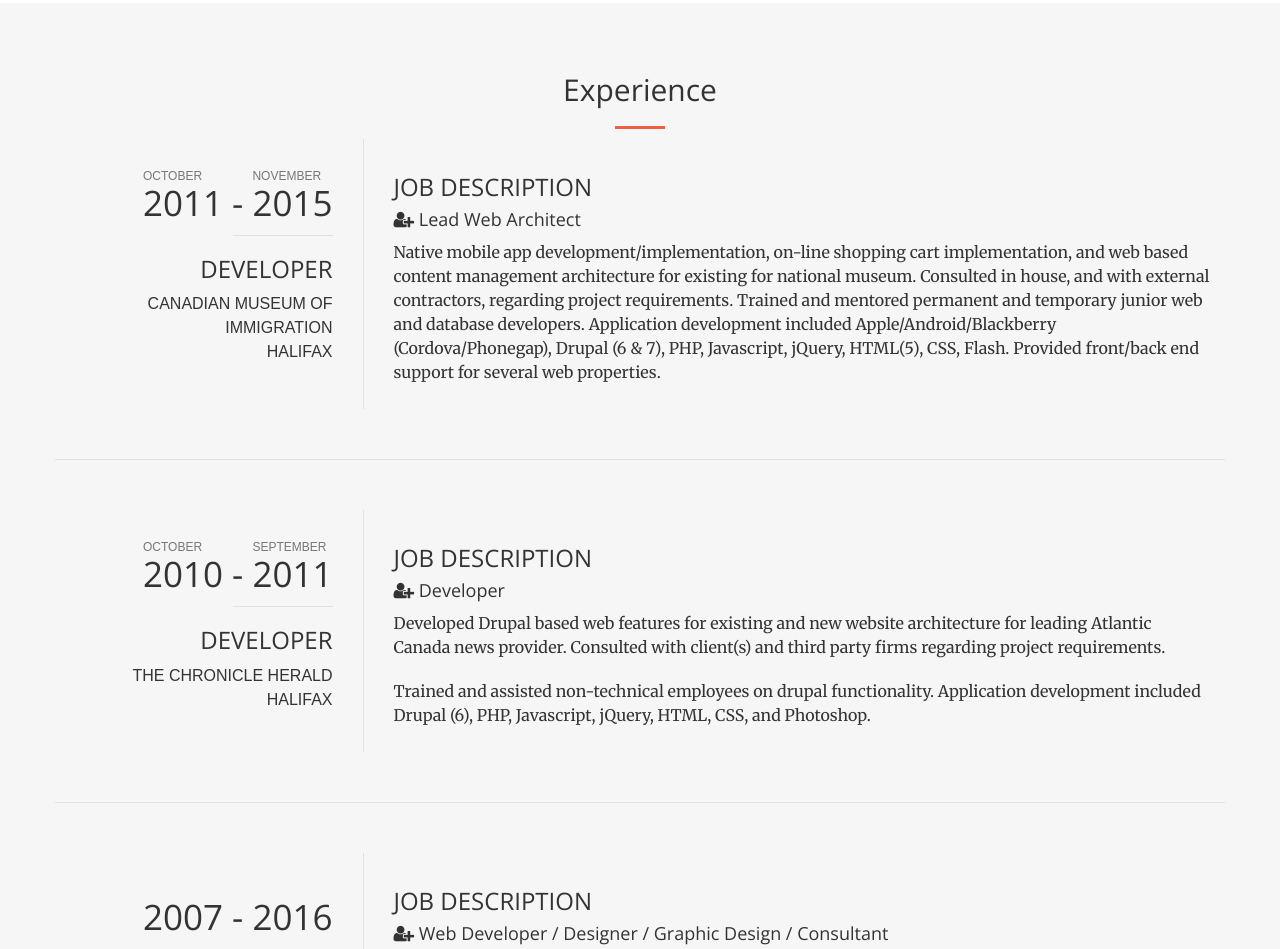
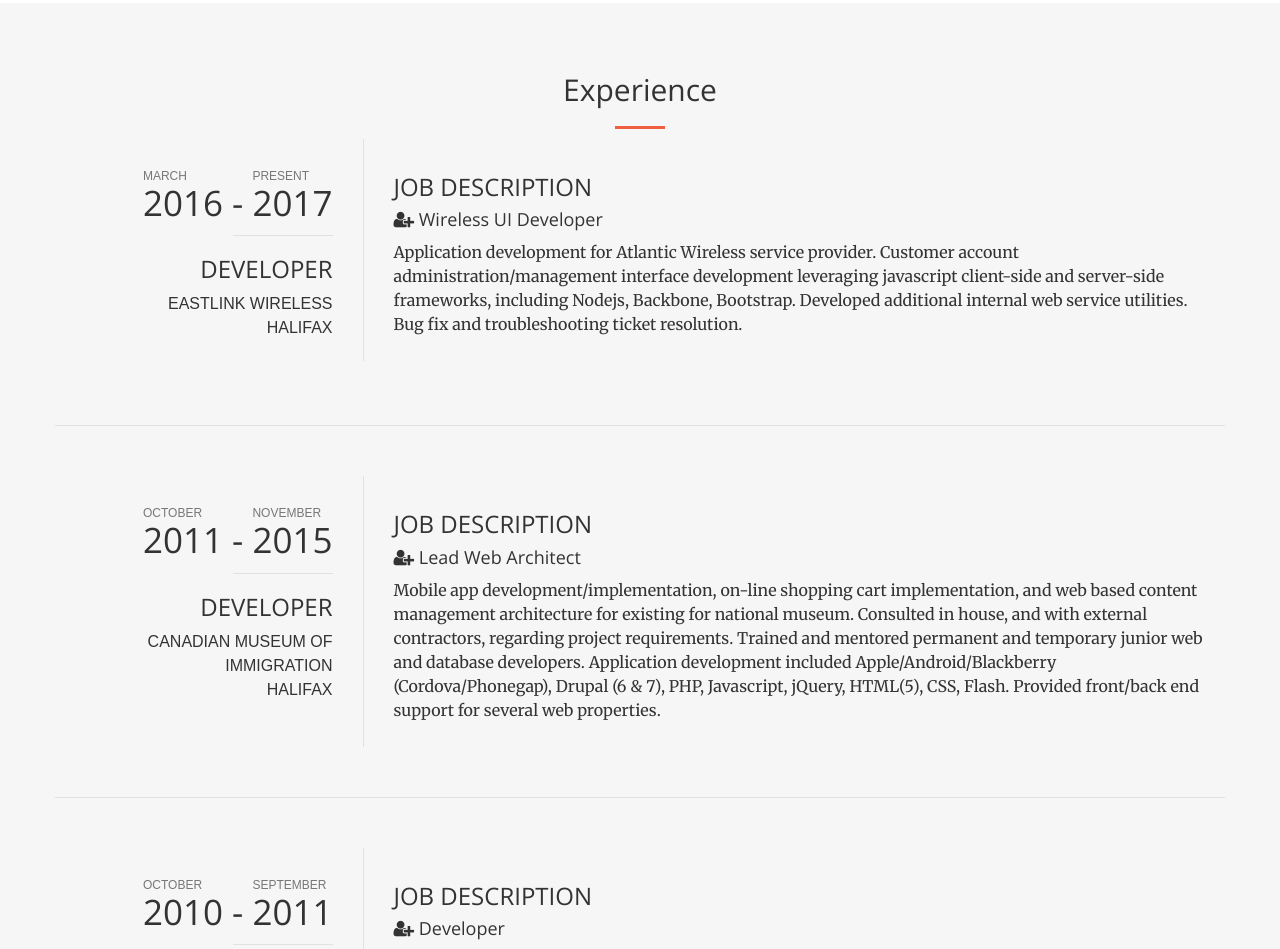
Before and after one commit to jdedrick/wjdedrick.ca, a plain HTML site: page index.html in a window 1280 px wide. Shown: the part 2300-3249 px from the top of the page. Drawn offline with nearby package versions, Linux system fonts and the light colour scheme.

Commit message:
updated experience

```diff
--- a/index.html
+++ b/index.html
@@ -262,6 +262,37 @@
 			</div>
 		</div>
 		<div class="container">
+      <div class="row exp-section">
+        <div class="col-lg-3 col-md-3 text-center">
+          <div class="exp-item-title">
+            <h1>
+              <span> 2016 <small>March</small>
+              </span> -
+                            <span> 2017 <small>Present</small>
+              </span>
+            </h1>
+
+            <h3>Developer</h3>
+
+            <p>
+              Eastlink Wireless<br /> Halifax
+            </p>
+          </div>
+          <!-- end .cv-section-title -->
+        </div>
+        <div class="col-lg-9 col-md-9">
+          <div class="exp-item-details">
+
+            <h3 class="text-uppercase">Job Description</h3>
+            <h4>
+              <span class="fa fa-user-plus"></span> Wireless UI Developer
+            </h4>
+            <p>Application development for Atlantic Wireless service provider.  Customer account administration/management interface development leveraging javascript client-side and server-side frameworks, including Nodejs, Backbone, Bootstrap.  Developed additional internal web service utilities.  Bug fix and troubleshooting ticket resolution.  </p>
+          </div>
+          <!-- end .cv-item -->
+        </div>
+      </div>
+
 			<div class="row exp-section">
 				<div class="col-lg-3 col-md-3 text-center">
 					<div class="exp-item-title">
@@ -287,7 +318,7 @@
 						<h4>
 							<span class="fa fa-user-plus"></span> Lead Web Architect
 						</h4>
-						<p>Native mobile app development/implementation, on-line
+						<p>Mobile app development/implementation, on-line
 							shopping cart implementation, and web based content management
 							architecture for existing for national museum. Consulted in
 							house, and with external contractors, regarding project
```
